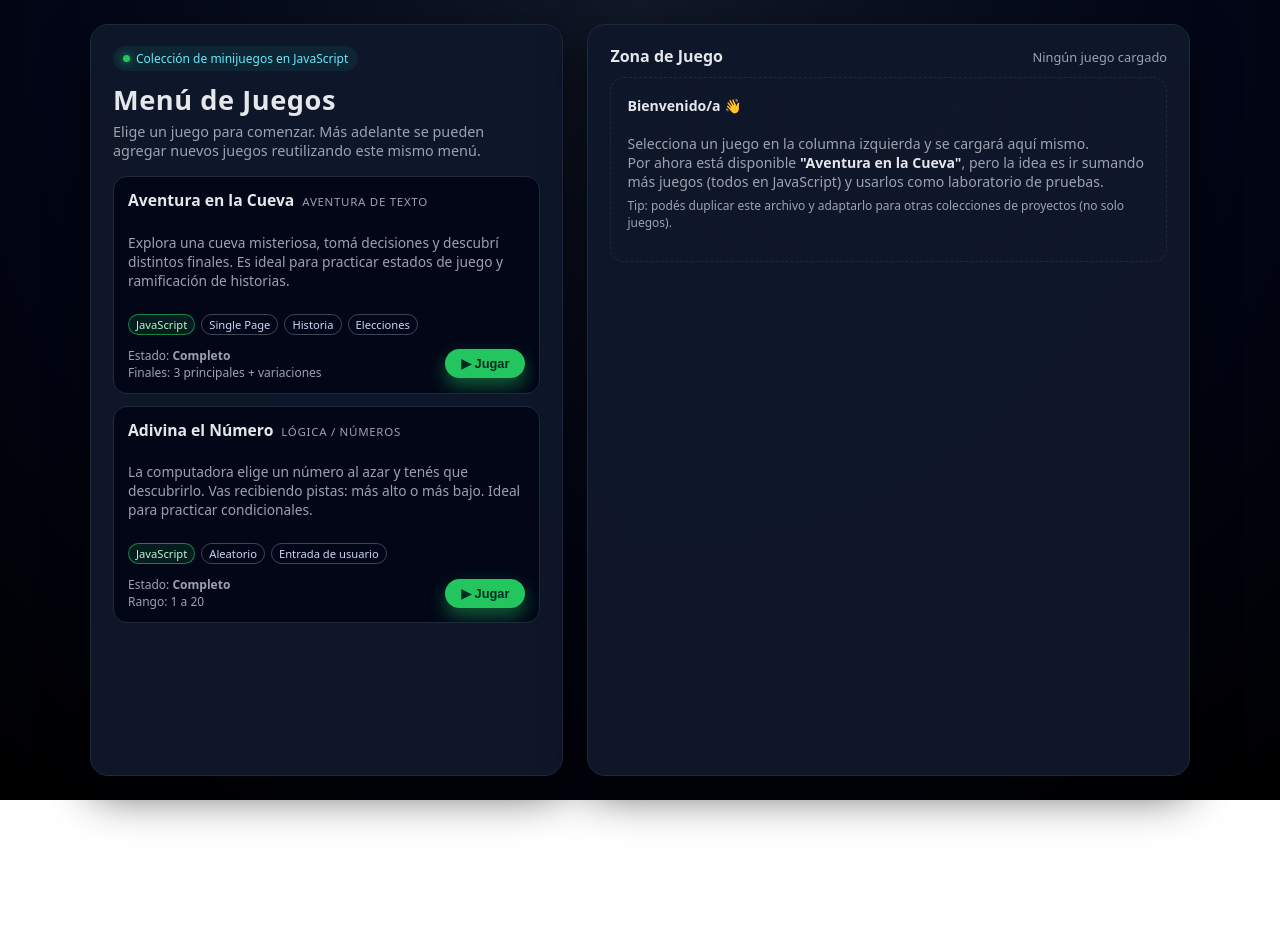
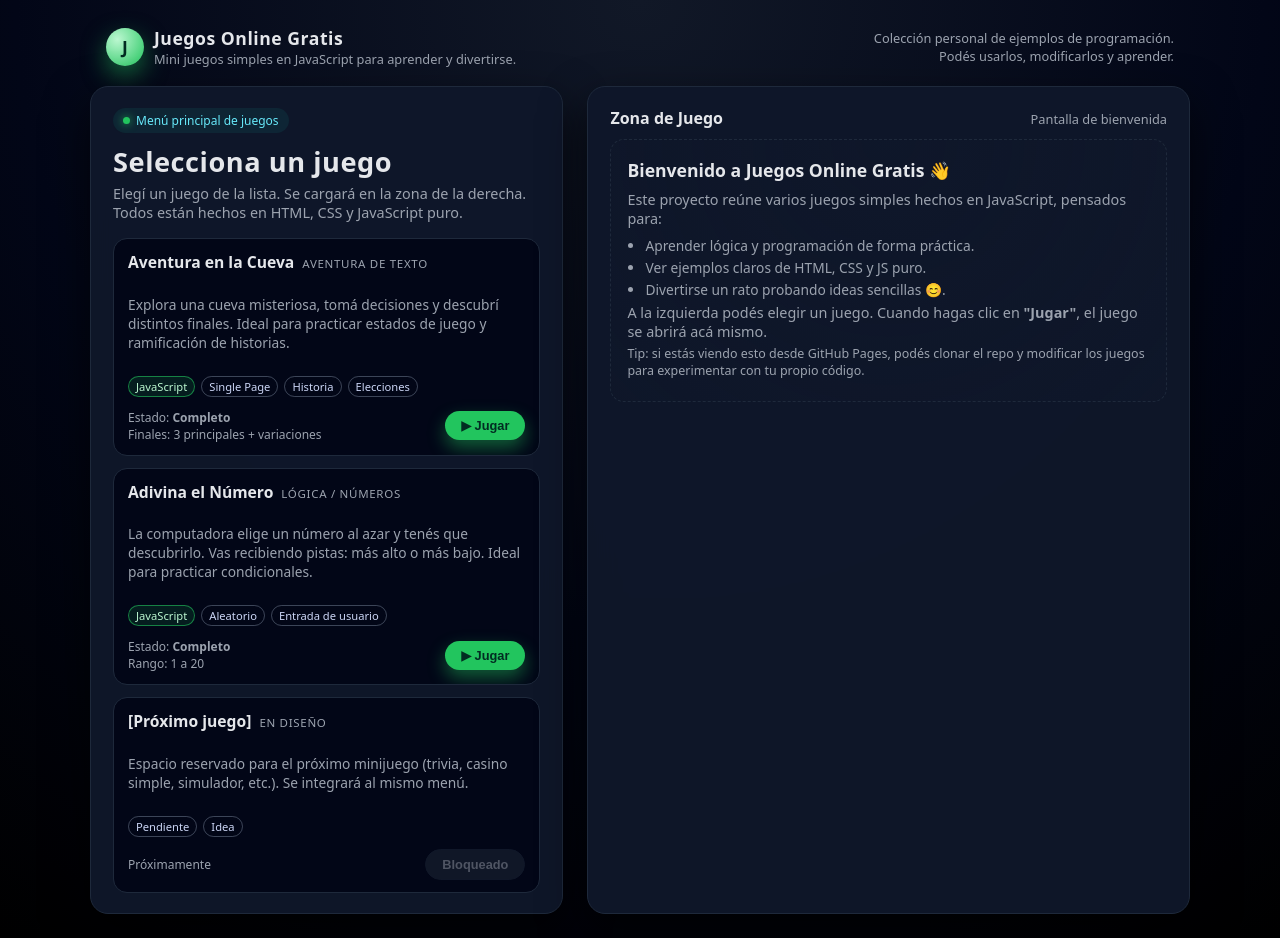
Before and after one commit to blas-rodriguez/juegos_online_gratis, a plain HTML site: page index.html in a window 1280 px wide. Before the commit the page ends 800 px from the top, so only its background shows below. Drawn offline with Linux system fonts and the light colour scheme.

Commit message:
Update index.html

```diff
--- a/index.html
+++ b/index.html
@@ -2,7 +2,7 @@
 <html lang="es">
 <head>
     <meta charset="UTF-8">
-    <title>Menú de Juegos</title>
+    <title>Juegos Online Gratis - Menú</title>
     <meta name="viewport" content="width=device-width, initial-scale=1">
     <style>
         :root {
@@ -26,10 +26,76 @@
             background: radial-gradient(circle at top, #111827 0, #020617 55%, #000 100%);
             color: var(--text);
             display: flex;
-            justify-content: center;
-            padding: 24px 12px;
+            flex-direction: column;
+            align-items: center;
+            padding: 16px 12px 24px;
         }
 
+        /* HEADER GENERAL CON LOGO */
+        .site-header {
+            width: 100%;
+            max-width: 1100px;
+            display: flex;
+            align-items: center;
+            justify-content: space-between;
+            margin-bottom: 18px;
+            padding: 10px 16px 0;
+        }
+
+        .brand {
+            display: flex;
+            align-items: center;
+            gap: 10px;
+        }
+
+        .brand-logo {
+            width: 38px;
+            height: 38px;
+            border-radius: 999px;
+            background: radial-gradient(circle at 30% 30%, #bbf7d0, #22c55e);
+            display: flex;
+            align-items: center;
+            justify-content: center;
+            color: #022c22;
+            font-weight: 900;
+            font-size: 1.1rem;
+            box-shadow: 0 10px 25px rgba(34,197,94,0.5);
+        }
+
+        .brand-text-main {
+            font-weight: 700;
+            font-size: 1.1rem;
+            letter-spacing: 0.03em;
+        }
+
+        .brand-text-sub {
+            font-size: 0.8rem;
+            color: var(--muted);
+        }
+
+        .brand-text {
+            display: flex;
+            flex-direction: column;
+        }
+
+        .site-tagline {
+            font-size: 0.8rem;
+            color: var(--muted);
+            text-align: right;
+        }
+
+        @media (max-width: 700px) {
+            .site-header {
+                flex-direction: column;
+                align-items: flex-start;
+                gap: 6px;
+            }
+            .site-tagline {
+                text-align: left;
+            }
+        }
+
+        /* LAYOUT PRINCIPAL */
         .app {
             width: 100%;
             max-width: 1100px;
@@ -222,7 +288,7 @@
             box-shadow: none;
         }
 
-        /* Panel derecho: área de juego */
+        /* Panel derecho: área de juego / bienvenida */
         .game-area-header {
             display: flex;
             justify-content: space-between;
@@ -240,17 +306,33 @@
             color: var(--muted);
         }
 
-        .game-placeholder {
+        .welcome {
             border-radius: 14px;
             border: 1px dashed var(--border);
             padding: 18px 16px;
-            font-size: 0.88rem;
+            font-size: 0.9rem;
             color: var(--muted);
-            background: radial-gradient(circle at top, rgba(15, 23, 42, 0.9), rgba(15, 23, 42, 0.7));
+            background: radial-gradient(circle at top, rgba(15, 23, 42, 0.95), rgba(15, 23, 42, 0.7));
         }
 
-        .game-placeholder strong {
+        .welcome h2 {
+            margin: 0 0 8px;
+            font-size: 1.1rem;
             color: #e5e7eb;
+        }
+
+        .welcome p {
+            margin: 4px 0;
+        }
+
+        .welcome-list {
+            margin: 8px 0 0;
+            padding-left: 18px;
+            font-size: 0.86rem;
+        }
+
+        .welcome-list li {
+            margin-bottom: 3px;
         }
 
         .game-frame-wrapper {
@@ -281,22 +363,38 @@
 
         .hint {
             margin-top: 6px;
-            font-size: 0.75rem;
+            font-size: 0.78rem;
             color: var(--muted);
         }
     </style>
 </head>
 <body>
+    <!-- HEADER GENERAL -->
+    <header class="site-header">
+        <div class="brand">
+            <div class="brand-logo">J</div>
+            <div class="brand-text">
+                <span class="brand-text-main">Juegos Online Gratis</span>
+                <span class="brand-text-sub">Mini juegos simples en JavaScript para aprender y divertirse.</span>
+            </div>
+        </div>
+        <div class="site-tagline">
+            Colección personal de ejemplos de programación.<br>
+            Podés usarlos, modificarlos y aprender.
+        </div>
+    </header>
+
     <div class="app">
         <!-- Panel izquierdo: menú de juegos -->
         <section class="panel">
             <div class="pill">
                 <span class="pill-dot"></span>
-            Colección de minijuegos en JavaScript
+                Menú principal de juegos
             </div>
-        <h1>Menú de Juegos</h1>
+            <h1>Selecciona un juego</h1>
             <p class="subtitle">
-            Elige un juego para comenzar. Más adelante se pueden agregar nuevos juegos reutilizando este mismo menú.
+                Elegí un juego de la lista. Se cargará en la zona de la derecha.
+                Todos están hechos en HTML, CSS y JavaScript puro.
             </p>
 
             <div class="game-list">
@@ -308,7 +406,7 @@
                     </div>
                     <p class="game-desc">
                         Explora una cueva misteriosa, tomá decisiones y descubrí distintos finales.
-                    Es ideal para practicar estados de juego y ramificación de historias.
+                        Ideal para practicar estados de juego y ramificación de historias.
                     </p>
                     <div class="tags">
                         <span class="tag main">JavaScript</span>
@@ -327,7 +425,6 @@
                     </div>
                 </article>
 
-            <!-- Juego 2: Placeholder futuro -->
                 <!-- Juego 2: Adivina el Número -->
                 <article class="game-card">
                     <div class="game-header">
@@ -354,6 +451,29 @@
                     </div>
                 </article>
 
+                <!-- Placeholder: futuros juegos -->
+                <article class="game-card">
+                    <div class="game-header">
+                        <div class="game-title">[Próximo juego]</div>
+                        <div class="game-type">En diseño</div>
+                    </div>
+                    <p class="game-desc">
+                        Espacio reservado para el próximo minijuego (trivia, casino simple,
+                        simulador, etc.). Se integrará al mismo menú.
+                    </p>
+                    <div class="tags">
+                        <span class="tag">Pendiente</span>
+                        <span class="tag">Idea</span>
+                    </div>
+                    <div class="game-footer">
+                        <div class="game-meta">
+                            Próximamente
+                        </div>
+                        <button class="btn secondary disabled" disabled>
+                            Bloqueado
+                        </button>
+                    </div>
+                </article>
             </div>
         </section>
 
@@ -362,20 +482,32 @@
             <div class="game-area-header">
                 <div class="game-area-title">Zona de Juego</div>
                 <div class="game-area-subtitle" id="game-area-status">
-                Ningún juego cargado
+                    Pantalla de bienvenida
                 </div>
             </div>
 
-        <div id="game-placeholder" class="game-placeholder">
-            <strong>Bienvenido/a 👋</strong><br><br>
-            Selecciona un juego en la columna izquierda y se cargará aquí mismo.<br>
-            Por ahora está disponible <strong>"Aventura en la Cueva"</strong>, pero la idea
-            es ir sumando más juegos (todos en JavaScript) y usarlos como laboratorio de pruebas.
+            <!-- Pantalla de bienvenida -->
+            <div id="welcome" class="welcome">
+                <h2>Bienvenido a <strong>Juegos Online Gratis</strong> 👋</h2>
+                <p>
+                    Este proyecto reúne varios juegos simples hechos en JavaScript, pensados para:
+                </p>
+                <ul class="welcome-list">
+                    <li>Aprender lógica y programación de forma práctica.</li>
+                    <li>Ver ejemplos claros de HTML, CSS y JS puro.</li>
+                    <li>Divertirse un rato probando ideas sencillas 😊.</li>
+                </ul>
+                <p>
+                    A la izquierda podés elegir un juego. Cuando hagas clic en
+                    <strong>"Jugar"</strong>, el juego se abrirá acá mismo.
+                </p>
                 <p class="hint">
-                Tip: podés duplicar este archivo y adaptarlo para otras colecciones de proyectos (no solo juegos).
+                    Tip: si estás viendo esto desde GitHub Pages, podés clonar el repo y modificar los juegos
+                    para experimentar con tu propio código.
                 </p>
             </div>
 
+            <!-- Contenedor del iframe del juego -->
             <div id="game-frame-wrapper" class="game-frame-wrapper">
                 <iframe id="game-frame" title="Juego"></iframe>
             </div>
@@ -386,13 +518,13 @@
         const buttons = document.querySelectorAll('button[data-game]');
         const frameWrapper = document.getElementById('game-frame-wrapper');
         const frame = document.getElementById('game-frame');
-    const placeholder = document.getElementById('game-placeholder');
         const status = document.getElementById('game-area-status');
+        const welcome = document.getElementById('welcome');
 
-    // Mapa de juegos -> archivos HTML
+        // Mapa de juegos -> archivos HTML (mismo directorio que index.html)
         const gameFiles = {
-        aventura: 'aventura.html', // debe estar en el mismo directorio que index.html
-        numero: 'numero.html',     // nuevo juego: Adivina el Número
+            aventura: 'aventura.html',
+            numero: 'numero.html',
         };
 
         buttons.forEach(btn => {
@@ -408,15 +540,15 @@
                 // Cargar juego en el iframe
                 frame.src = src;
                 frameWrapper.classList.add('active');
-            placeholder.style.display = 'none';
+                welcome.style.display = 'none';
 
-            if (gameKey === 'aventura') {
-                status.textContent = 'Jugando: Aventura en la Cueva';
-            } else {
-                status.textContent = 'Jugando: ' + gameKey;
-            }
+                let nombreJuego = 'Juego';
+                if (gameKey === 'aventura') nombreJuego = 'Aventura en la Cueva';
+                if (gameKey === 'numero') nombreJuego = 'Adivina el Número';
 
-            // Opcional: scroll suave hasta el área de juego (útil en mobile)
+                status.textContent = 'Jugando: ' + nombreJuego;
+
+                // Scroll suave a la zona de juego (útil en mobile)
                 frameWrapper.scrollIntoView({ behavior: 'smooth', block: 'start' });
             });
         });
```
Lines whose indentation alone changed are shown as unchanged.
